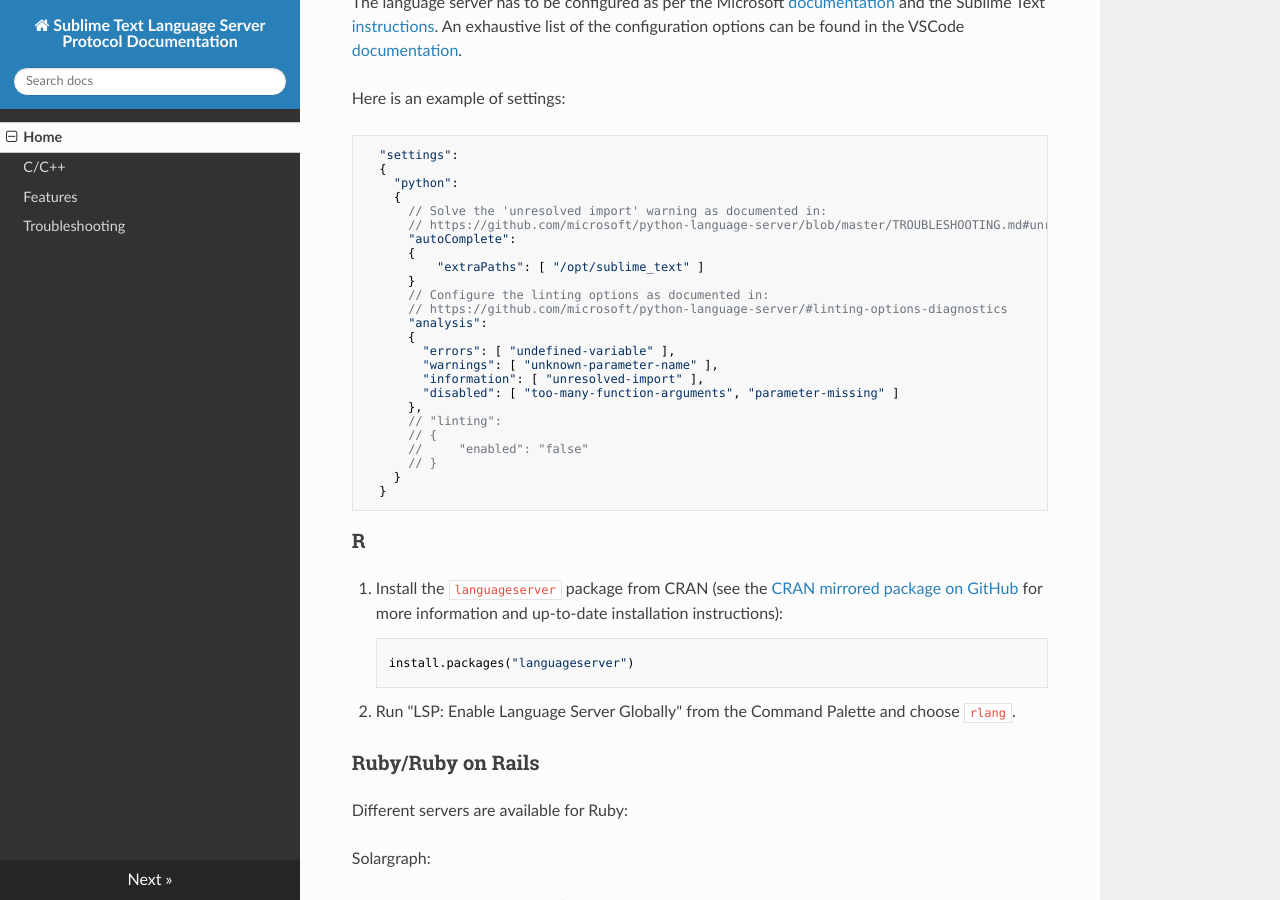
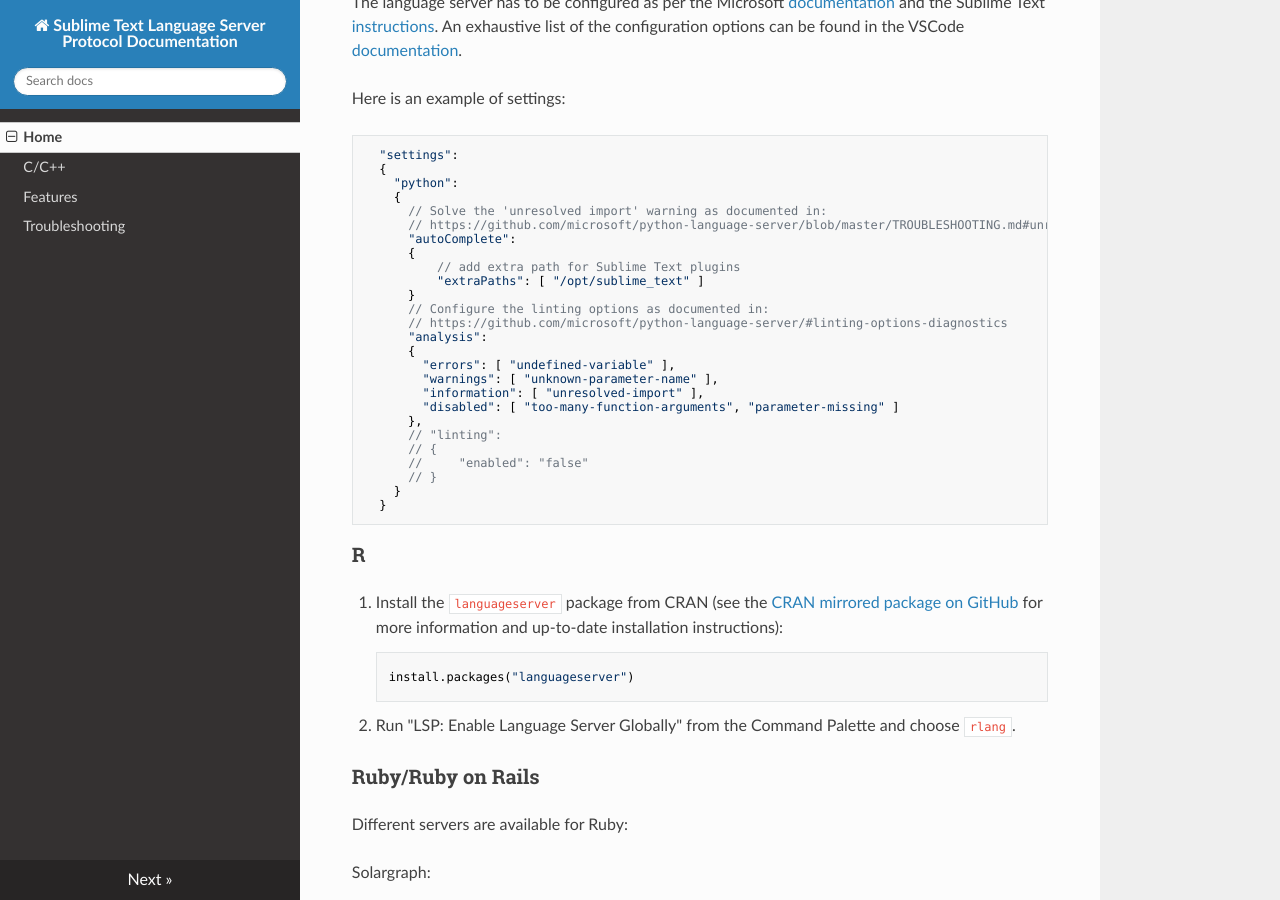
Before and after one commit to sublimelsp/LSP, an MkDocs documentation site: the page built from docs/index.md, in a window 1280 px wide and 900 px high, scrolled down 16343 px. Built offline with MkDocs 1.6.1, drawn with Linux system fonts in a browser that asks for light colours; nearby versions of some CDN libraries.

Commit message:
Missing documentation on ST plugins extra path

```diff
--- a/docs/index.md
+++ b/docs/index.md
@@ -875,6 +875,7 @@
       // https://github.com/microsoft/python-language-server/blob/master/TROUBLESHOOTING.md#unresolved-import-warnings
       "autoComplete":
       {
+          // add extra path for Sublime Text plugins
           "extraPaths": [ "/opt/sublime_text" ]
       }
       // Configure the linting options as documented in:
```
